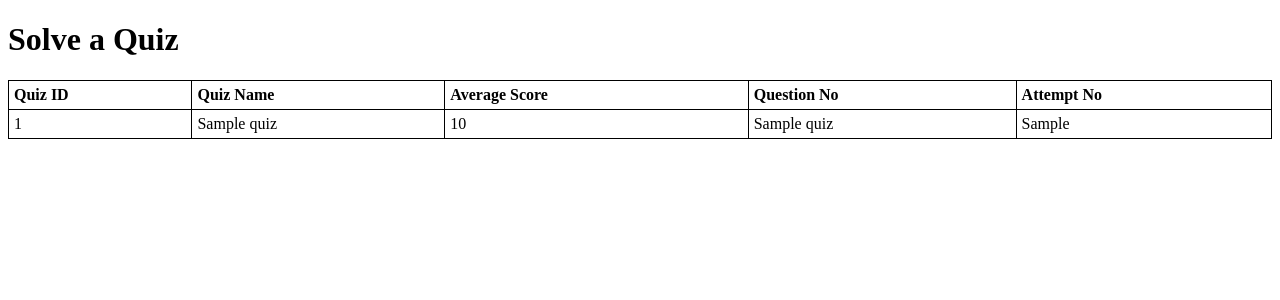
After one commit to SarpUlasKaya/BookWorm, a PHP site: page /quizTable.php in a window 1280 px wide. The commit adds this page. Shown: the top 300 px of the page. Run offline with PHP 8.4, Linux system fonts and the light colour scheme; tables that the repository leaves empty or names only in its code hold one stand-in row (values such as "Sample post"); data that the repository does not hold is empty.

Commit message:
add quiz table

```diff
--- a/mainMenu.php
+++ b/mainMenu.php
@@ -14,7 +14,7 @@
                     <a style="margin-left: 25px; display: inline-block; color: darkgrey;text-decoration: navajowhite;" href="createReadingChallenge.php">Create Reading Challenge</a>
                     <a style="margin-left: 25px; display: inline-block; color: darkgrey;text-decoration: navajowhite;" href="joinReadingChallenge.php">Join Reading Challenge</a>
                     <a style="margin-left: 10px; display: inline-block; color: darkgrey;text-decoration: navajowhite;" href="createQuiz.php">Create Quiz</a>
-                    <a style="margin-left: 10px; display: inline-block; color: darkgrey;text-decoration: navajowhite;" href="solveQuiz.php">Solve Quiz</a>
+                    <a style="margin-left: 10px; display: inline-block; color: darkgrey;text-decoration: navajowhite;" href="quizTable.php">Solve Quiz</a>
                     <a style="margin-left: 25px; display: inline-block; color: darkgrey;text-decoration: navajowhite;" href="#">Create Request</a>
                 </li>
             </ul>
--- /dev/null
+++ b/quizTable.php
@@ -0,0 +1,50 @@
+<?php
+    session_start();
+    include("config.php");
+
+    //Get all quizes from db
+    $getAllQuizQuery = "SELECT * FROM quiz";
+    $getAllQuizQueryResult = $mysqli->query($getAllQuizQuery);
+?>
+<!DOCTYPE html>
+<html>
+<head>
+    <title>Solve a Quiz</title>
+    <h1>Solve a Quiz</h1>
+</head>
+
+<body>
+    <?php
+    echo"   <table style=\"width:100%\">
+            <tr>
+                <th>Quiz ID</th>
+                <th>Quiz Name</th>
+                <th>Average Score</th>
+                <th>Question No</th>
+                <th>Attempt No</th>
+            </tr>";
+    while($getAllQuizQueryRow = $getAllQuizQueryResult->fetch_assoc())
+    {
+        echo "<tr>
+                <td>".$getAllQuizQueryRow['quiz_id']."</a></td>
+                <td>".$getAllQuizQueryRow['name']."</td>
+                <td>".$getAllQuizQueryRow['average_score']."</td>
+                <td>".$getAllQuizQueryRow['question_no']."</td>
+                <td>".$getAllQuizQueryRow['attempt_no']."</td>
+              </tr>";
+    }
+    echo "</table>";
+    ?>
+</body>
+</html>
+
+<style>
+    table, th, td {
+        border: 1px solid black;
+        border-collapse: collapse;
+    }
+    th, td {
+        padding: 5px;
+        text-align: left;
+    }
+</style>
--- a/solveQuiz.php
+++ /dev/null
@@ -1,2 +0,0 @@
-<?php
-?>
```
Also changed, not shown: addQuestion.php (+7 -2 lines).
